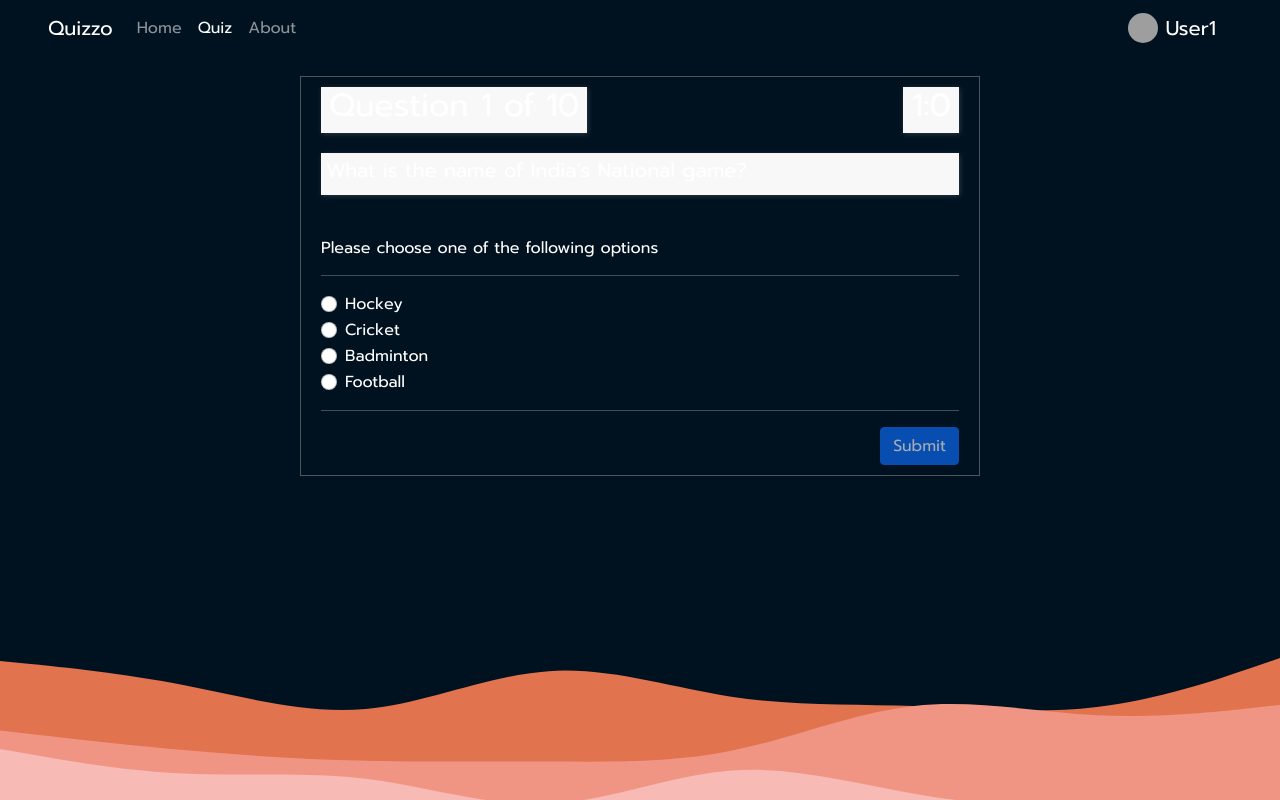
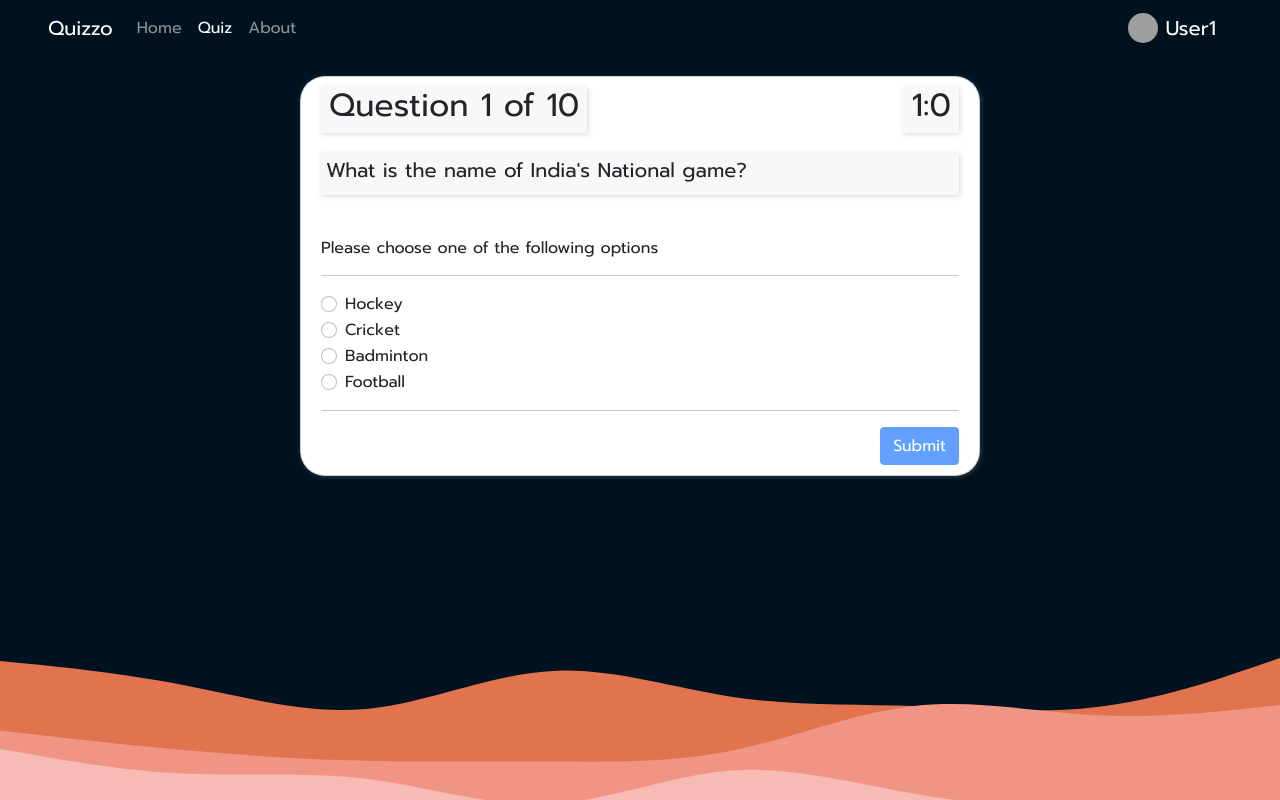
Before and after one commit to kunalvirmani98/quizzo, a React (Create React App) app: page /quiz in a window 1280 px wide. Built offline with nearby package versions, Linux system fonts and the light colour scheme; no server answers; grey boxes are pictures that could not be loaded.

Commit message:
made ui changes in quiz page

```diff
--- a/src/App.css
+++ b/src/App.css
@@ -41,6 +41,10 @@ section {
   background-repeat: no-repeat;
   background-position: center;
   background-size: cover;
+}
+
+.curved-corners {
+  border-radius: 25px;
 }
 
 .layer1 {
--- a/src/quiz.js
+++ b/src/quiz.js
@@ -110,7 +110,7 @@ class Quiz extends React.Component {
         const counter = this.state.counter;
         const queries = this.state.queries;
         return (
-            <div className="body-container border-custom" >
+            <div className="body-container border-custom box-shadow-custom bg-white text-dark curved-corners" >
                 <div className="d-flex justify-content-between">
                     <div className="bg-secondary-custom text-center px-2 box-shadow-custom"><h2>Question {this.state.counter + 1} of 10</h2></div>
                     <Timer />
```
